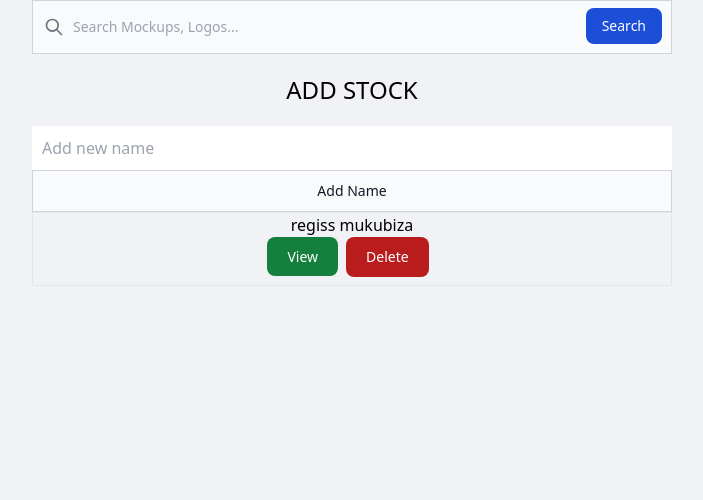
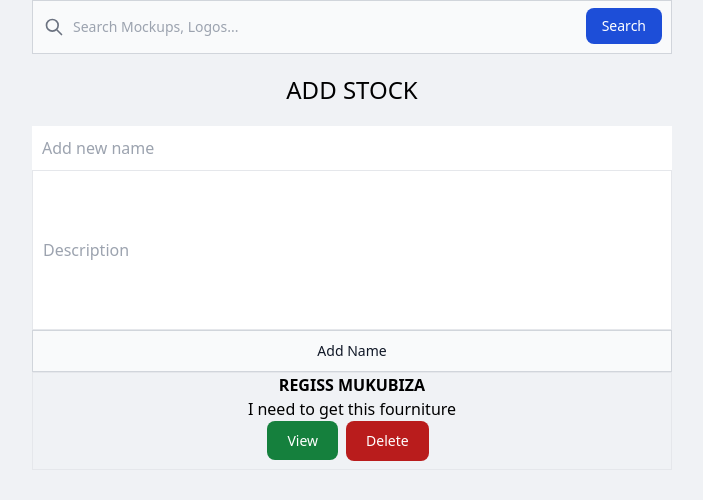
Before and after one commit to Regiss05/Fruits-Description, a Next.js app: page / in a window 1280 px wide. Shown: the top 500 px of the page, without its empty margins (288-991 px from the left). Built offline with nearby package versions, Linux system fonts and the light colour scheme.

Commit message:
add description

```diff
--- a/pages/index.tsx
+++ b/pages/index.tsx
@@ -8,19 +8,16 @@ import SearchBar from './SearchBar';
 
 export default function Home() {
   const [userInput, setUserInput] = useState('');
+  const [desInput, setDesInput] = useState('')
+
   const [nameList, setNameList] = useState([
     {
       id: '123',
-      name: 'regiss mukubiza'
+      name: 'regiss mukubiza',
+      description: 'I need to get this fourniture'
     }
 
   ]);
-
-  const handleChange = (e: { preventDefault: () => void; target: { value: SetStateAction<string>; }; }) => {
-    e.preventDefault()
-
-    setUserInput(e.target.value)
-  }
 
   const addName = () => {
     if (userInput) {
@@ -28,12 +25,13 @@ export default function Home() {
         {
           id: uuidv4(),
           name: userInput,
+          description: desInput,
         },
-        // userInput,
         ...nameList,
       ])
 
       setUserInput('')
+      setDesInput('')
     }
 
   }
@@ -60,9 +58,17 @@ export default function Home() {
             <div>
               <input type="text"
                 value={userInput}
-                onChange={handleChange}
+                onChange={(e) => setUserInput(e.target.value)}
                 placeholder='Add new name'
                 className=' block w-full p-2.5'
+                required
+              />
+              <input type="text"
+                value={desInput}
+                onChange={(e) => setDesInput(e.target.value)}
+                placeholder='Description'
+                className=' block w-full p-2.5 h-40 border'
+                required
               />
               <button onClick={(e) => {
                 e.preventDefault
@@ -80,7 +86,8 @@ export default function Home() {
                     // eslint-disable-next-line react/jsx-key
                     <div className='border'>
                       <div key={idx}>
-                        <h1 className=''>{list.name}</h1>
+                        <h1 className='uppercase font-extrabold'>{list.name}</h1>
+                        <p className='font-thin'>{list.description}</p>
                       </div>
                       <Link href="/items"
                         className='class="focus:outline-none text-white bg-green-700 hover:bg-green-800 focus:ring-4 focus:ring-green-300 font-medium rounded-lg text-sm px-5 py-2.5 mr-2 mb-2 dark:bg-green-600 dark:hover:bg-green-700 dark:focus:ring-green-800"'
```
